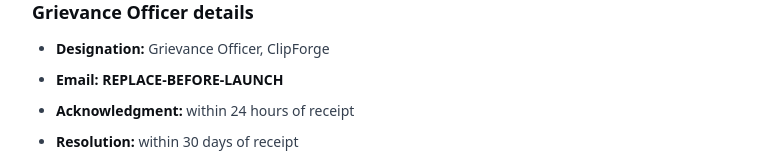
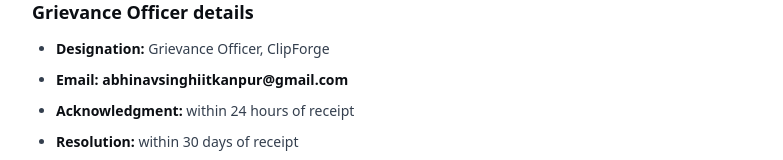
Before and after one commit to Chachi420/clipforge, a Next.js app: page /policies/grievance-officer in a window 1280 px wide. Shown: the part 319-479 px from the top of the page, without its empty margins (248-1031 px from the left). Built offline with nearby package versions, Linux system fonts and the light colour scheme; a web font is replaced by a local one.

Commit message:
Set grievance officer email

```diff
--- a/app/policies/grievance-officer/page.tsx
+++ b/app/policies/grievance-officer/page.tsx
@@ -6,7 +6,7 @@ import { h2Cls, pCls, listCls } from "../styles";
  * Required under the IT Act 2000 and DPDP Act 2023 for platforms
  * operating in India.
  */
-const GRIEVANCE_EMAIL = "REPLACE-BEFORE-LAUNCH";
+const GRIEVANCE_EMAIL = "abhinavsinghiitkanpur@gmail.com";
 
 export const metadata: Metadata = {
   title: "Grievance Officer — ClipForge",
```
